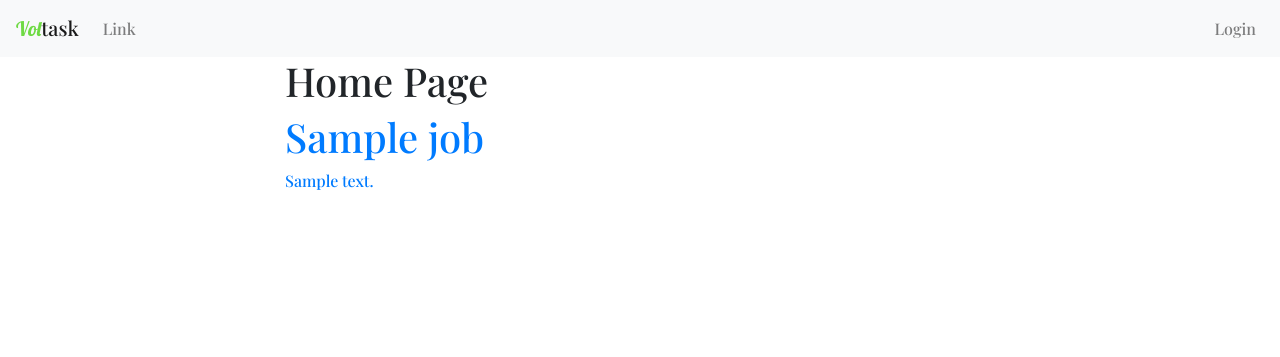
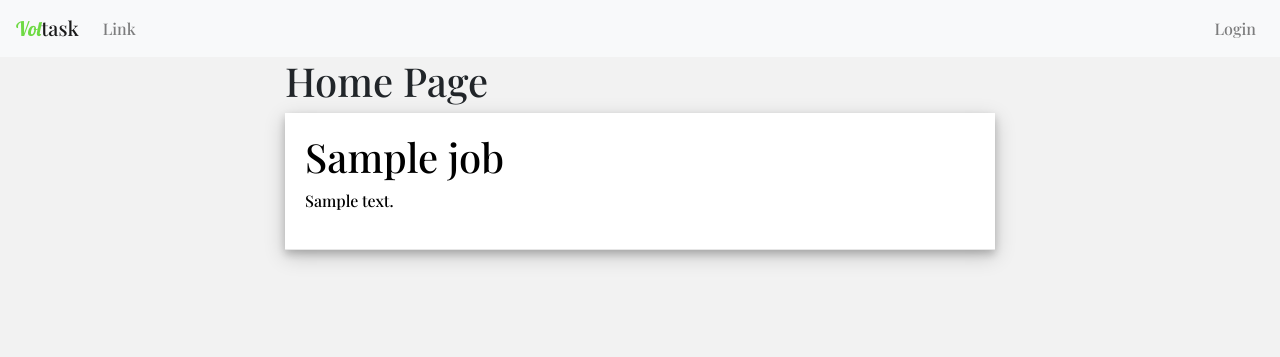
Before and after one commit to timjonez/volunteer_platform, a Django app: template templates/home.html in a window 1280 px wide. Shown: the top 357 px of the page. Run offline with Django 3.2, Linux system fonts and the light colour scheme; the template is opened without the code that fills it: most values are stand-ins (such as "Sample title", 1, 10 or a date in 2020); parts of the project's set-up code (start-up, migrations or seed data) failed here and were passed over; some libraries are stand-ins or nearby versions.

Commit message:
[static/css] add styling for jobs list

```diff
--- a/static/css/master.css
+++ b/static/css/master.css
@@ -1,8 +1,27 @@
 body, html{
     font-family: 'Playfair Display', serif;
+    background-color: #F2F2F2;
 }
 
 .alt-brand{
     font-family: 'Lobster', cursive;
     color: #6FDA44;
 }
+
+.list-all-box{
+    box-shadow: 0 4px 8px 0 rgba(0, 0, 0, 0.2), 0 6px 20px 0 rgba(0, 0, 0, 0.19);
+}
+
+.job-link{
+    display: block;
+    color: black;
+    background-color: white !important;
+    border-bottom: 1.5px solid #e6e6e6;
+    padding: 20px;
+}
+
+.job-link:hover{
+    text-decoration: none;
+    background-color: rgba(242, 242, 242, .2) !important;
+    color: black;
+}
```
